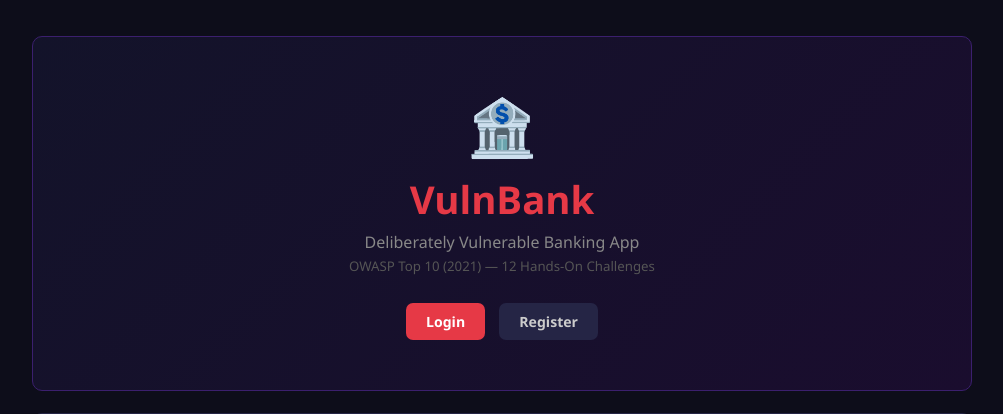
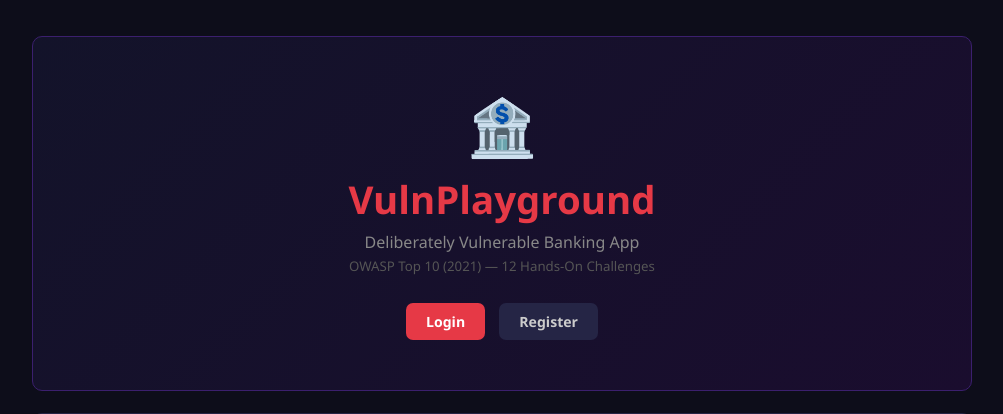
Before and after one commit to hali34/VulnPlaygroud, a Flask app: page / in a window 1280 px wide. Shown: the part 56-470 px from the top of the page, without its empty margins (138-1141 px from the left). Run offline with Flask 2, Linux system fonts and the light colour scheme; parts of the project's set-up code (start-up, migrations or seed data) failed here and were passed over.

Commit message:
Change title from 'VulnBank' to 'VulnPlayground'

```diff
--- a/templates/index.html
+++ b/templates/index.html
@@ -3,7 +3,7 @@
 {% block content %}
 <div class="card" style="text-align:center;padding:50px 30px;background:linear-gradient(135deg,#13132a,#1a0d2e);border-color:#3b1f6e;">
   <div style="font-size:3.5rem;margin-bottom:10px;">🏦</div>
-  <h1 style="font-size:2.4rem;color:#e63946;margin-bottom:6px;">VulnBank</h1>
+  <h1 style="font-size:2.4rem;color:#e63946;margin-bottom:6px;">VulnPlayground</h1>
   <p style="color:#888;margin-bottom:4px;">Deliberately Vulnerable Banking App</p>
   <p style="color:#555;font-size:0.83rem;margin-bottom:28px;">OWASP Top 10 (2021) — 12 Hands-On Challenges</p>
   <a href="{{ url_for('login') }}" class="btn btn-primary" style="margin-right:10px;">Login</a>
```
